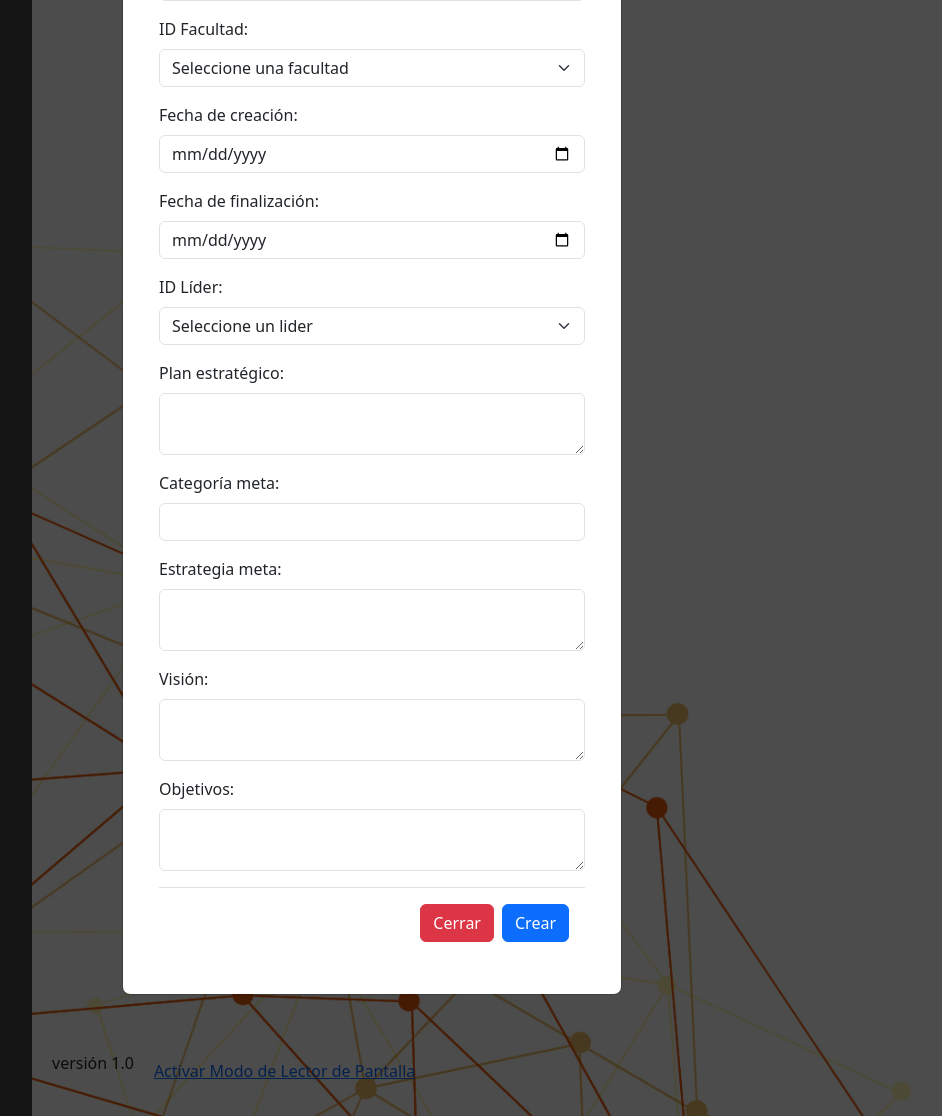
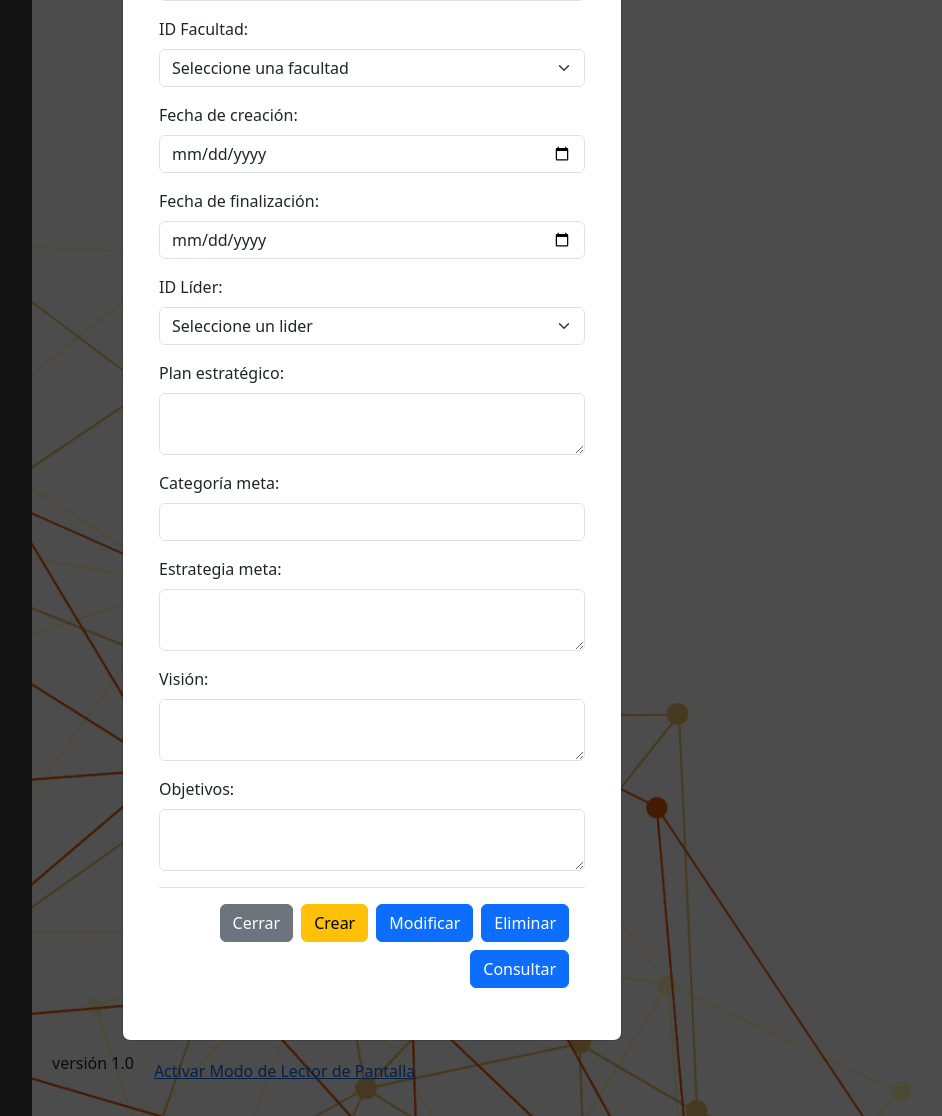
Before and after one commit to Jgom3z/proyectoSGI, a Flask app: page /vistaGruposInvestigacion in a window 1280 px wide, after a click on "Crear". Shown: the part 502-1618 px from the top of the page, without its empty margins (268-1210 px from the left). Run offline with Flask 3, Linux system fonts and the light colour scheme; data that the repository does not hold is empty; some libraries are stand-ins or nearby versions.

Commit message:
Carousel y botones del CRUD

```diff
--- a/SGI/templates/base.html
+++ b/SGI/templates/base.html
@@ -8,7 +8,12 @@
 
   <!-- jQuery primero, luego Popper.js, y luego Bootstrap JS -->
 <!--BOOTSTRAP MODAL-->
-<!--CSS-->
+ <script src="https://code.jquery.com/jquery-3.5.1.slim.min.js"></script>
+  <!-- Popper.js -->
+  <script src="https://cdn.jsdelivr.net/npm/@popperjs/core@2.11.6/dist/umd/popper.min.js"></script>
+  <!-- Bootstrap JS -->
+  <script src="https://stackpath.bootstrapcdn.com/bootstrap/4.5.2/js/bootstrap.min.js"></script>
+<link href="https://stackpath.bootstrapcdn.com/bootstrap/4.5.2/css/bootstrap.min.css" rel="stylesheet">
   <link rel="stylesheet" href="{{ url_for('static', filename='css/inicio.css') }}">
   <link rel="stylesheet" href="{{ url_for('static', filename='css/gruposI.css') }}">
   <link rel="stylesheet" href="{{ url_for('static', filename='css/modal.css') }}">
--- a/SGI/templates/vistaGruposInvestigacion.html
+++ b/SGI/templates/vistaGruposInvestigacion.html
@@ -60,7 +60,7 @@
           </div>
           <div class="mb-3">
             <label for="fecha_creacion" class="form-label">Fecha de creación:</label>
-            <input type="date" id="fecha_creacion" name="fecha_creacion" class="form-control" >
+            <input type="date" id="fecha_creacion" name="fecha_creacion" class="form-control" required>
           </div>
           <div class="mb-3">
             <label for="fecha_finalizacion" class="form-label">Fecha de finalización:</label>
@@ -68,12 +68,13 @@
           </div>
           <div class="mb-3">
             <label for="id_lider" class="form-label">ID Líder:</label>
-            <select id="id_facultad" name="id_facultad" class="form-select" required>
+            <select id="id_lider" name="id_lider" class="form-select" required>
               <option value="">Seleccione un lider</option>
               {% for investigador in investigadores %}
                 <option value="{{ investigador.id_investigador }}">{{ investigador.nombre_investigador }}</option>
               {% endfor %}
-            </select>          </div>
+            </select>
+           </div>
           <div class="mb-3">
             <label for="plan_estrategico" class="form-label">Plan estratégico:</label>
             <textarea id="plan_estrategico" name="plan_estrategico" class="form-control" required></textarea>
@@ -95,8 +96,13 @@
             <textarea id="objetivos" name="objetivos" class="form-control" required></textarea>
           </div>
           <div class="modal-footer">
-            <button type="button" class="btn btn-danger" data-bs-dismiss="modal">Cerrar</button>
-            <button type="submit" class="btn btn-primary">Crear</button>
+            <button type="button" class="btn btn-secondary" data-bs-dismiss="modal">Cerrar</button>
+            <button type="submit" class="btn btn-warning">Crear</button>
+            <button type="submit" class="btn btn-primary">Modificar</button>
+            <button type="submit" class="btn btn-primary">Eliminar</button>
+            <button type="submit" class="btn btn-primary">Consultar</button>
+
+
           </div>
         </form>
       </div>
```
Also changed, not shown: SGI/static/img/menu.png (added).
